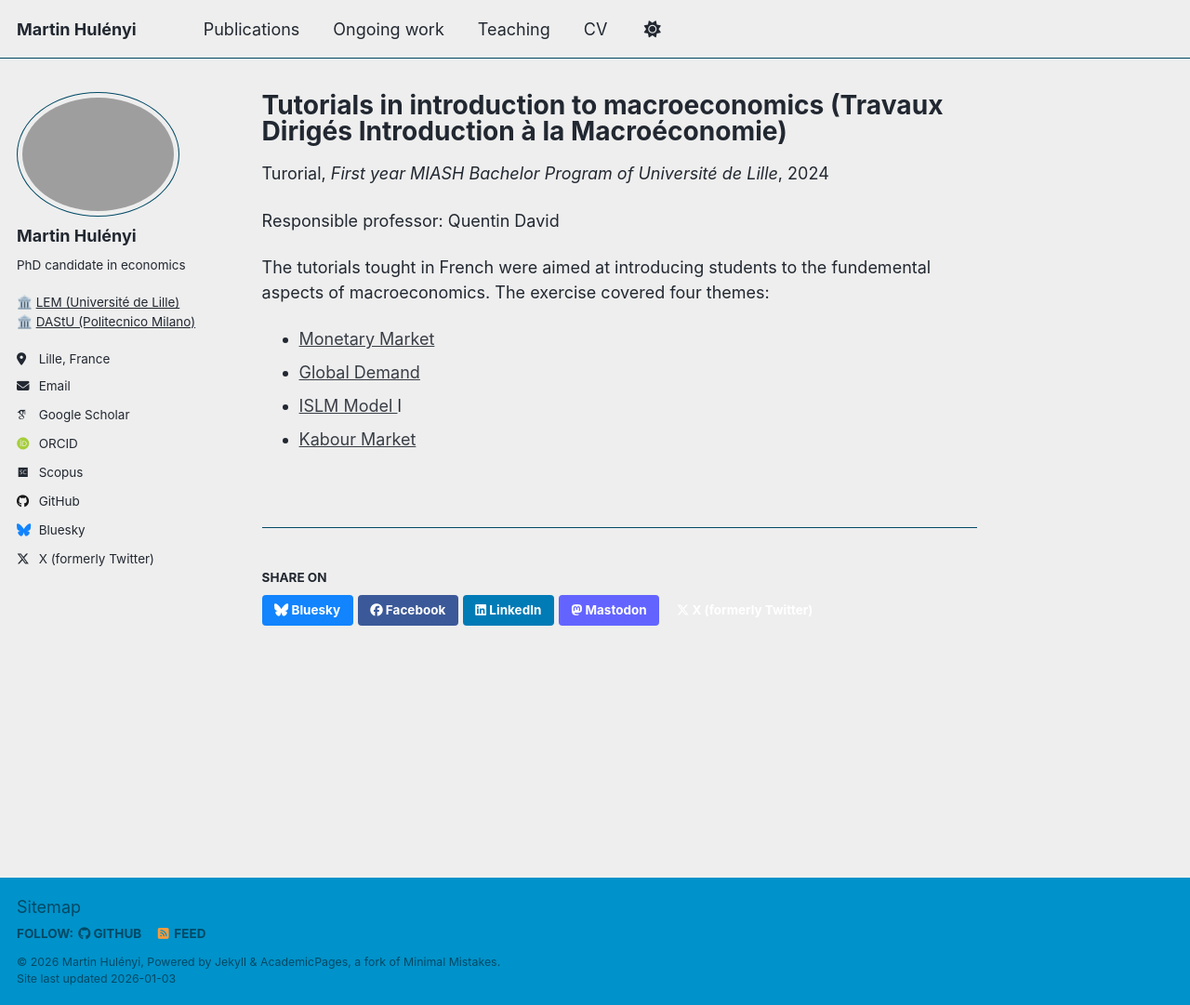
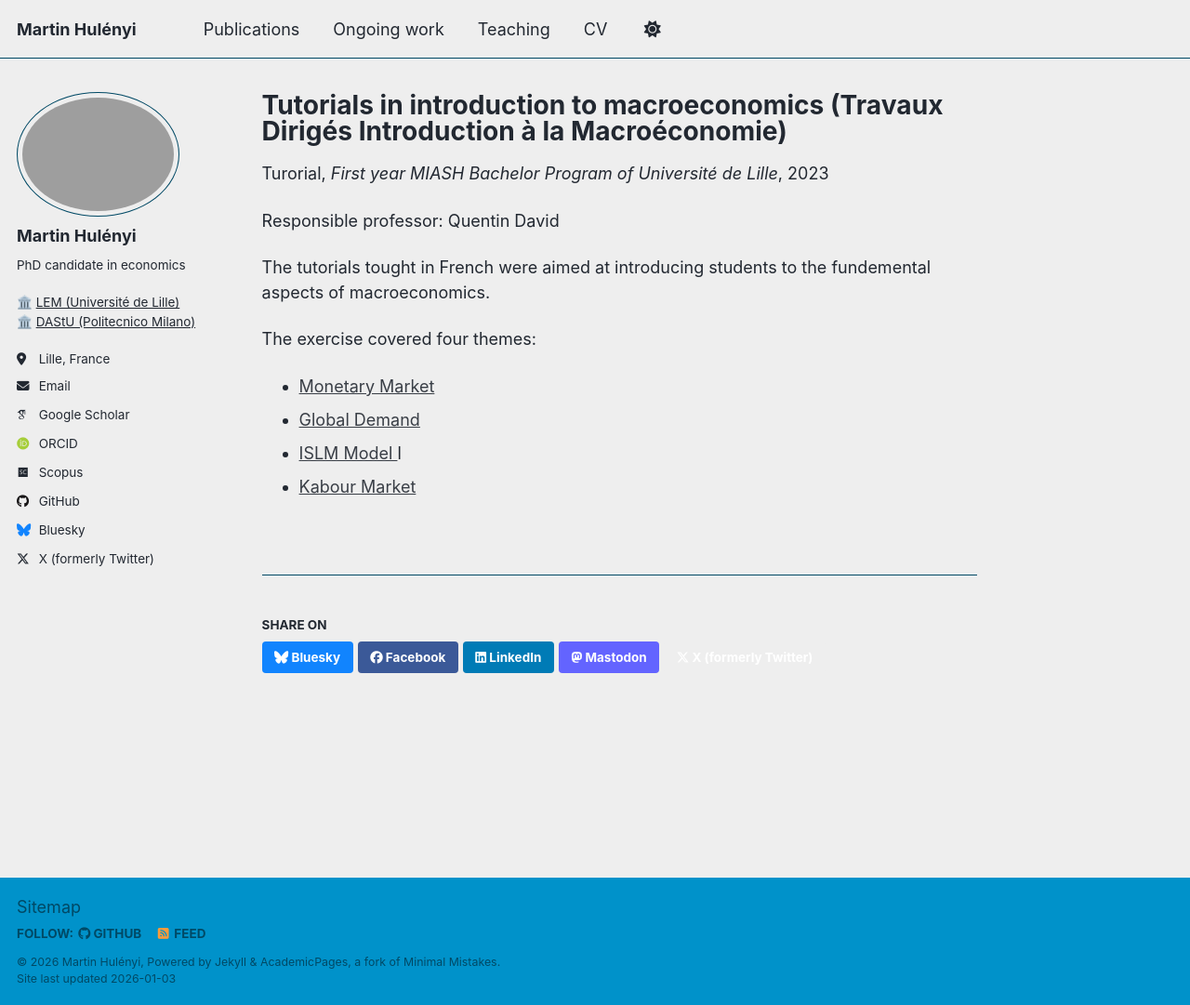
Before and after one commit to martinhulenyi/martinhulenyi.github.io, a Jekyll site: the page built from _teaching/2024_introduction_a_la_macroeconomie.md, in a window 1280 px wide and 1081 px high. Shown: the whole window at 93% size. Built offline with Jekyll 4.4.1, drawn with Linux system fonts in a browser that asks for light colours; some web fonts are replaced; a script that is not in the unit is left out.

Commit message:
Update 2024_introduction_a_la_macroeconomie.md

```diff
--- a/_teaching/2024_introduction_a_la_macroeconomie.md
+++ b/_teaching/2024_introduction_a_la_macroeconomie.md
@@ -2,14 +2,15 @@
 title: "Tutorials in introduction to macroeconomics (Travaux Dirigés Introduction à la Macroéconomie)"
 collection: teaching
 type: "Turorial"
-permalink: /teaching/2024-macro
+permalink: /teaching/macro
 venue: "First year MIASH Bachelor Program of Université de Lille"
-date: 2024-03-01
+date: 2023-03-01 and 2024-03-01
 #location: "City, Country"
 ---
 Responsible professor: Quentin David
 
 The tutorials tought in French were aimed at introducing students to the fundemental aspects of macroeconomics.
+
 The exercise covered four themes:
 - <a href="https://martinhulenyi.github.io/files/01_la_monnaie.pdf" target="_blank" rel="noopener"> Monetary Market </a>
 - <a href="https://martinhulenyi.github.io/files/02_la_demande-globale.pdf" target="_blank" rel="noopener"> Global Demand </a>
```
